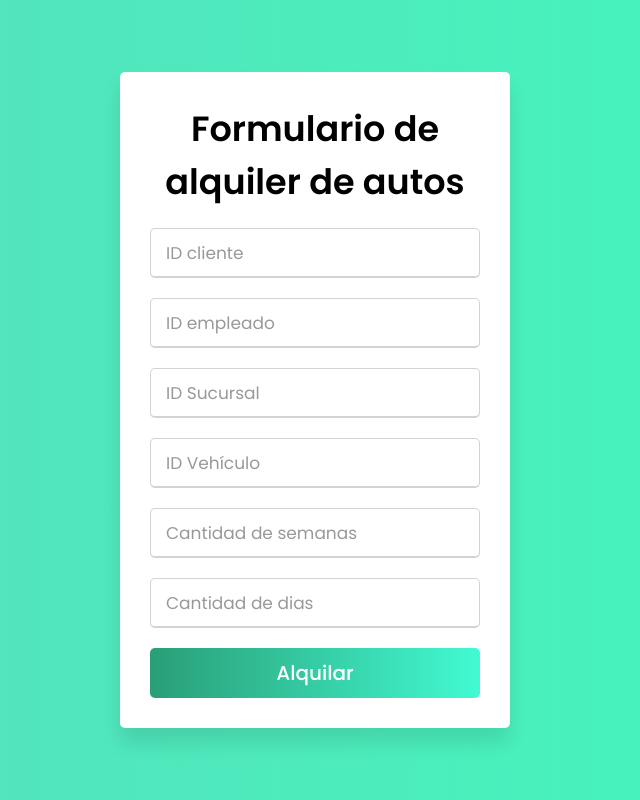
After one commit to SebasGA19/proyecto_aula_admon_bases, a PHP site: page /alquilar_auto.php in a window 1280 px wide. The commit adds this page. Shown: the whole page, without its empty margins (325-965 px from the left). Run offline with PHP 8.4, Linux system fonts and the light colour scheme.

Commit message:
upddate nav bar, alquilar auto, styles

```diff
--- /dev/null
+++ b/alquilar_auto.php
@@ -0,0 +1,67 @@
+<!DOCTYPE html>
+<!-- Created By CodingNepal -->
+<html lang="en" dir="ltr">
+   <head>
+      <meta charset="utf-8">
+      <title>Login and Registration Form in HTML | CodingNepal</title>
+      <link rel="stylesheet" href="css/style.css">
+      <meta name="viewport" content="width=device-width, initial-scale=1.0">
+   </head>
+   <body>
+      <div class="wrapper">
+         <div class="title-text">
+            <div class="title login">
+               Formulario de alquiler de autos
+            </div>
+         </div>
+         <div class="form-container">
+
+            <div class="form-inner">
+               <form action="#" class="login">
+                  <div class="field">
+                     <input type="text" placeholder="ID cliente" name="id_cliente" required>
+                  </div>
+                  <div class="field">
+                     <input type="text" placeholder="ID empleado" name="id_empleado" required>
+                  </div>
+                  <div class="field">
+                     <input type="text" placeholder="ID Sucursal" name="id_sucursal" required>
+                  </div>
+                  <div class="field">
+                     <input type="text" placeholder="ID Vehículo" name="id_vehiculo" required>
+                  </div>
+                  <div class="field">
+                     <input type="text" placeholder="Cantidad de semanas" name="numero_semanas" required>
+                  </div>
+                  <div class="field">
+                     <input type="text" placeholder="Cantidad de dias" name="numero_dias" required>
+                  </div>
+                  <div class="field btn">
+                     <div class="btn-layer"></div>
+                     <input type="submit" value="Alquilar">
+                  </div>
+               </form>
+            </div>
+         </div>
+      </div>
+      <script>
+         const loginText = document.querySelector(".title-text .login");
+         const loginForm = document.querySelector("form.login");
+         const loginBtn = document.querySelector("label.login");
+         const signupBtn = document.querySelector("label.signup");
+         const signupLink = document.querySelector("form .signup-link a");
+         signupBtn.onclick = (()=>{
+           loginForm.style.marginLeft = "-50%";
+           loginText.style.marginLeft = "-50%";
+         });
+         loginBtn.onclick = (()=>{
+           loginForm.style.marginLeft = "0%";
+           loginText.style.marginLeft = "0%";
+         });
+         signupLink.onclick = (()=>{
+           signupBtn.click();
+           return false;
+         });
+      </script>
+   </body>
+</html>
--- a/css/style.css
+++ b/css/style.css
@@ -180,3 +180,27 @@ form .btn input[type="submit"]{
   font-weight: 500;
   cursor: pointer;
 }
+
+/* Nav-bar */
+
+
+.topnav {
+  overflow: hidden;
+  background-color: rgb(113, 219, 212);
+  position: absolute;
+  top: 0px;
+}
+
+.topnav a {
+  float: left;
+  color: #000000;
+  text-align: center;
+  padding: 14px 16px;
+  text-decoration: none;
+  font-size: 24px;
+}
+
+.topnav a:hover {
+  background-color: #ddd;
+  color: black;
+}
```
Also changed, not shown: nav_bar.php (added, +19 -0 lines).
